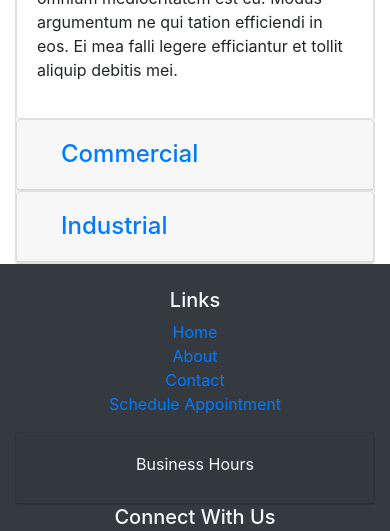
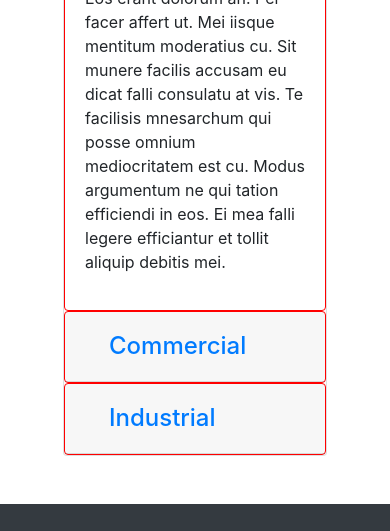
Before and after one commit to issa18/Portfolio, a website: page index.html in a window 390 px wide. Shown: the part 870-1401 px from the top of the page. Drawn offline with nearby package versions, Linux system fonts and the light colour scheme.

Commit message:
add CSS for row-content and border on accordian

```diff
--- a/CSS/styles.css
+++ b/CSS/styles.css
@@ -1,4 +1,13 @@
 /*CSS for index.html*/
+
+.row-content {
+    padding: 3rem;
+}
+
+.card-content {
+    border: 1px solid red;
+}
+
 .instagram-icon {
     background: linear-gradient(30deg, yellow, orange, hotpink, purple, blue)
 }
--- a/index.html
+++ b/index.html
@@ -35,14 +35,14 @@
     <!--An accordian feature for Services will go below-->
 
     <div class="container">
-        <div class="row">
+        <div class="row row-content">
             <div class="col">
                 <div id="servicesAccordian" class="accordian" >
                     <div class="card">
                         <div class="card-header text-center">
                             <h3>Services:<br><small>There's no job too big or small!</small></h3>
                         </div>
-                        <div class="card">
+                        <div class="card card-content">
                             <div class="card-header" >
                                 <h4 class="ml-4 my-2">
                                     <a data-toggle="collapse" data-target="#residentBody">
@@ -67,7 +67,7 @@
                                 </div>
                             </div>
                         </div>
-                        <div class="card">
+                        <div class="card card-content">
                             <div class="card-header">
                                 <h4 class="ml-4 my-2">
                                     <a class="collapsed" data-toggle="collapse" data-target="#commercialBody">
@@ -92,7 +92,7 @@
                                 </div>
                             </div>
                         </div>
-                        <div class="card">
+                        <div class="card card-content">
                             <div class="card-header" >
                                 <h4 class="ml-4 my-2">
                                     <a class="collapsed" data-toggle="collapse" data-target="#industrialBody">
@@ -129,12 +129,13 @@
 
     <footer>
         <div class="container-fluid bg-dark">
-            <div class="row text-light pt-4 text-center">
+            <div class="row row-content text-light text-center">
                 <div class="col-sm-2 offset-sm-1 text-sm-left">
                     <h5>Links</h5>
                     <ul class="list-unstyled">
                         <li><a href="#">Home</a></li>
                         <li><a href="aboutus.html">About</a></li>
+                        <li><a href="#">Gallery</a></li>
                         <li><a href="#">Contact</li>
                         <li><a href="#">Schedule Appointment</a></li>
                     </ul>
@@ -151,25 +152,12 @@
                     </ul>
                 </div>
                 <div class="col-sm-3 d-block d-sm-none text-sm-left">
-                    <div class="accordian">
-                        <div class="card bg-dark">
-                            <div class="card-header">
-                                <h5>
-                                <a class="btn text-left text-light" role="button" data-toggle="collapse" data-target="#businessHoursCollapse">Business Hours</a>
-                                </h5>
-                                <div id="businessHoursCollapse" class="collapse">
-                                    <ul class="list-unstyled card-body">
-                                        <li><strong>Mon:</strong> 8am-5pm</li>
-                                        <li><strong>Tues:</strong> 8am-5pm</li>
-                                        <li><strong>Weds:</strong> 8am-5pm</li>
-                                        <li><strong>Thur:</strong> 8am-5pm</li>
-                                        <li><strong>Fri:</strong> 8am-3pm</li>
-                                        <li><strong>Sat & Sun:</strong> Closed</li>
-                                    </ul>
-                                </div>
-                            </div>
-                        </div>
-                    </div>
+                    <h5>Business Hours</h5>
+                    <ul class="list-unstyled">
+                        <li><strong>Mon - Thurs:</strong> 8am - 5pm</li>
+                        <li><strong>Fri:</strong> 8am - 3pm</li>
+                        <li><strong>Sat & Sun:</strong> Closed</li>
+                    </ul>
                 </div>
                 <div class="col text-center pb-3">
                     <h5>Connect With Us</h5>
```
